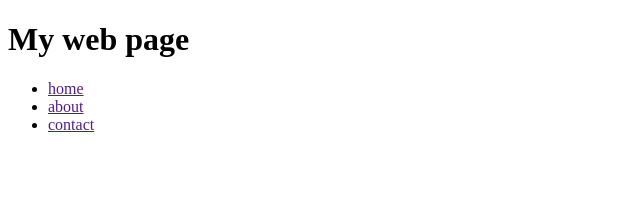
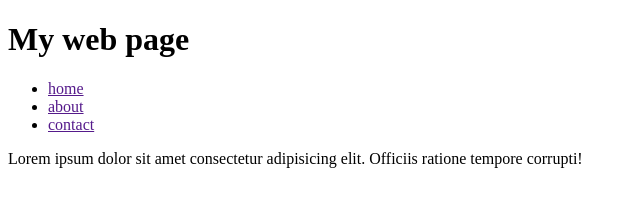
Before and after one commit to darkside88744/gitsampletest, a plain HTML site: page index.html in a window 1280 px wide. Shown: the whole page, without its empty margins (0-640 px from the left). Drawn offline with Linux system fonts and the light colour scheme.

Commit message:
index page updated with paragraph

```diff
--- a/index.html
+++ b/index.html
@@ -18,5 +18,9 @@
 
         </ul>
     </nav>
+    <main>
+        <p> Lorem ipsum dolor sit amet consectetur adipisicing elit. Officiis ratione tempore corrupti!
+        </p>
+    </main>
 </body>
 </html>
```
